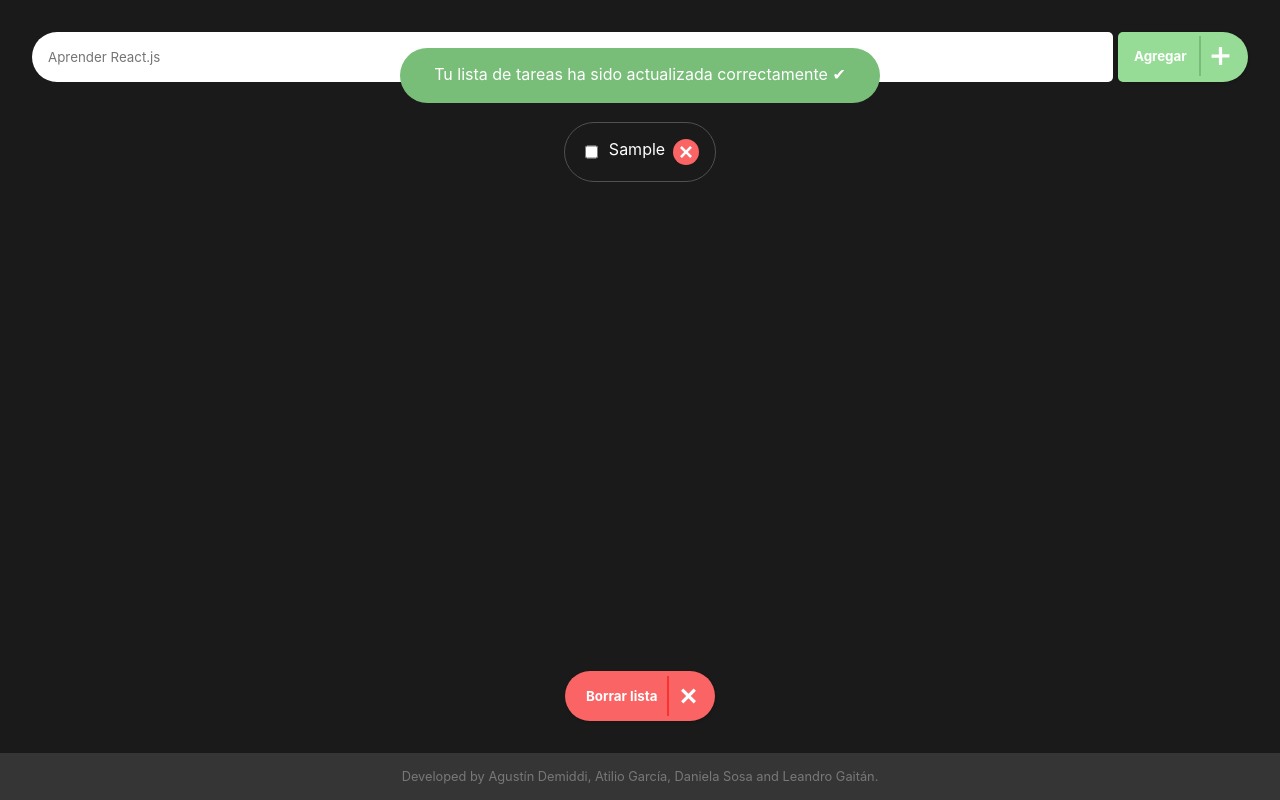
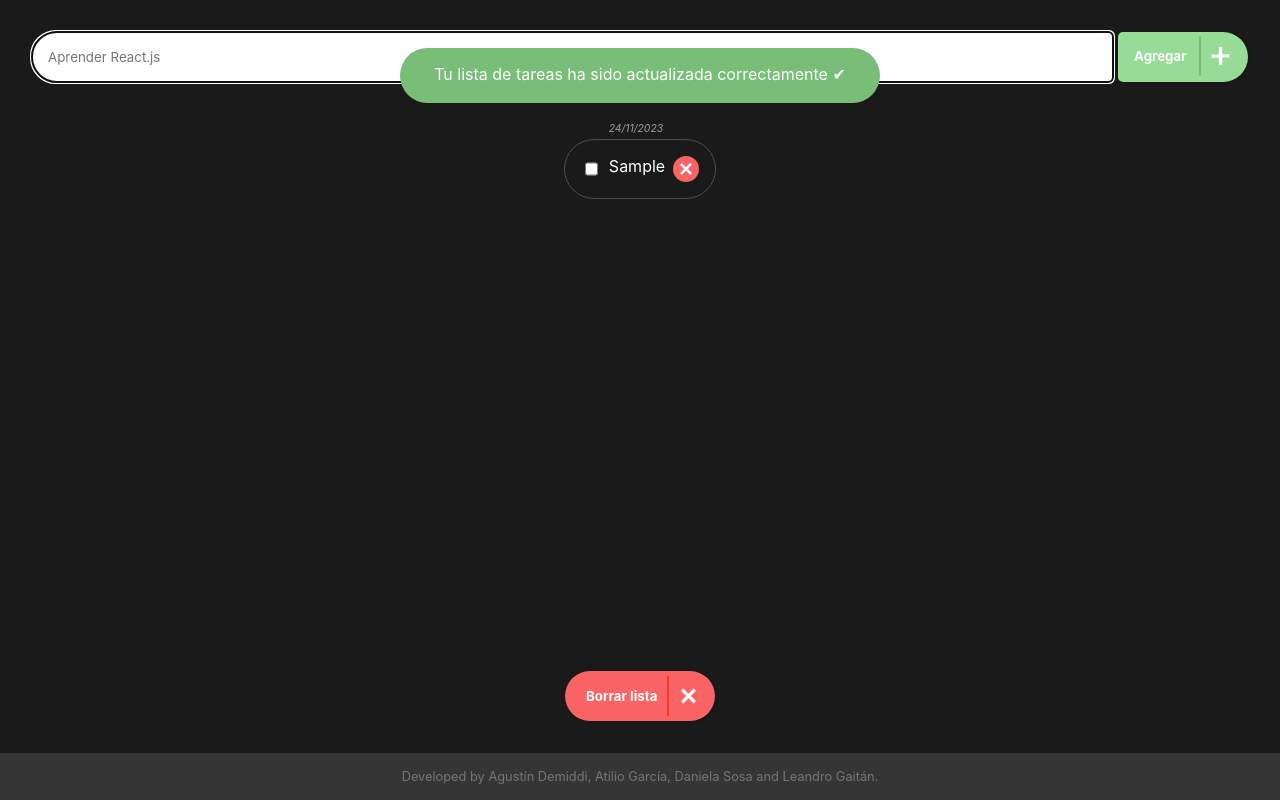
Before and after one commit to agustindemiddi/argentina-programa, a React (Vite) app: page / in a window 1280 px wide. Both pictures are taken after typing "Sample" into the empty fields and a click on the button "Agregar". Built offline with nearby package versions, Linux system fonts and the light colour scheme.

Commit message:
add date to TaskItem

```diff
--- a/src/App.jsx
+++ b/src/App.jsx
@@ -17,15 +17,6 @@ const App = () => {
   const [isError, setIsError] = useState(false);
 
   useEffect(() => {
-    if (isError) {
-      const timeout = setTimeout(() => {
-        setIsError(false);
-      }, 3000);
-      return () => clearTimeout(timeout);
-    }
-  }, [isError]);
-
-  useEffect(() => {
     if (!isInitialRender) {
       setShowAlert(true);
       const timeout = setTimeout(() => {
@@ -36,6 +27,15 @@ const App = () => {
       setIsInitialRender(false);
     }
   }, [tasks]);
+
+  useEffect(() => {
+    if (isError) {
+      const timeout = setTimeout(() => {
+        setIsError(false);
+      }, 3000);
+      return () => clearTimeout(timeout);
+    }
+  }, [isError]);
 
   const hanldeAddTask = (newTask) =>
     setTasks((prevTasks) => [newTask, ...prevTasks]);
--- a/src/components/Alert/Alert.jsx
+++ b/src/components/Alert/Alert.jsx
@@ -2,7 +2,7 @@ import styles from './Alert.module.css';
 
 const AlertTasksUpdated = ({ text, error }) => {
   const dynamicClass = error ? styles.error : styles.update;
-  return <p className={`${dynamicClass} ${styles.alert}`}>{text}</p>;
+  return <p className={`${styles.alert} ${dynamicClass}`}>{text}</p>;
 };
 
 export default AlertTasksUpdated;
--- a/src/components/TaskForm/TaskForm.jsx
+++ b/src/components/TaskForm/TaskForm.jsx
@@ -22,11 +22,13 @@ const TaskForm = ({ onAddTask, onError }) => {
       id: uuid(),
       name: taskString,
       isComplete: false,
+      timestamp: Date.now(),
     };
 
     onAddTask(task);
 
     taskNameInputRef.current.value = '';
+    taskNameInputRef.current.focus();
   };
 
   return (
--- a/src/components/TaskItem/TaskItem.jsx
+++ b/src/components/TaskItem/TaskItem.jsx
@@ -3,12 +3,25 @@ import ButtonDeleteItem from '../ButtonDeleteItem/ButtonDeleteItem';
 import styles from './TaskItem.module.css';
 
 const TaskItem = ({
-  task: { id, name, isComplete },
+  task: { id, name, isComplete, timestamp },
   onCompleteTask,
   onDeleteTask,
 }) => {
+  const fullDate = new Date(timestamp);
+  const day = fullDate.getDate();
+  const month = fullDate.getMonth() + 1;
+  const year = fullDate.getFullYear();
+  const date = `${day}/${month}/${year}`;
+
   return (
     <li className={styles['task-item']}>
+      <time
+        className={styles.date}
+        style={isComplete ? { visibility: 'hidden' } : null}
+      >
+        {date}
+      </time>
+      <div className={styles['task-item-body']}>
         <input
           type='checkbox'
           checked={isComplete}
@@ -16,6 +29,7 @@ const TaskItem = ({
         />
         <p className={isComplete ? `${styles.isComplete}` : null}>{name}</p>
         <ButtonDeleteItem onClick={() => onDeleteTask(id)} />
+      </div>
     </li>
   );
 };
--- a/src/components/TaskItem/TaskItem.module.css
+++ b/src/components/TaskItem/TaskItem.module.css
@@ -1,13 +1,27 @@
 .task-item {
   display: flex;
+  flex-direction: column;
   margin: 0.5rem;
+}
+
+.date {
+  font-size: 0.65rem;
+  font-style: italic;
+  align-self: flex-start;
+  margin: 0 0 0.25rem 2.8rem;
+  color: rgb(160, 160, 160);
+}
+
+.task-item-body {
+  flex: 1;
+  display: flex;
   padding: 1rem;
   gap: 0.5rem;
   border: 1px solid rgb(80, 80, 80);
   border-radius: 2rem;
 }
 
-.task-item p {
+.task-item-body p {
   flex: 1;
   text-align: start;
 }
```
Lines whose indentation alone changed are shown as unchanged.
